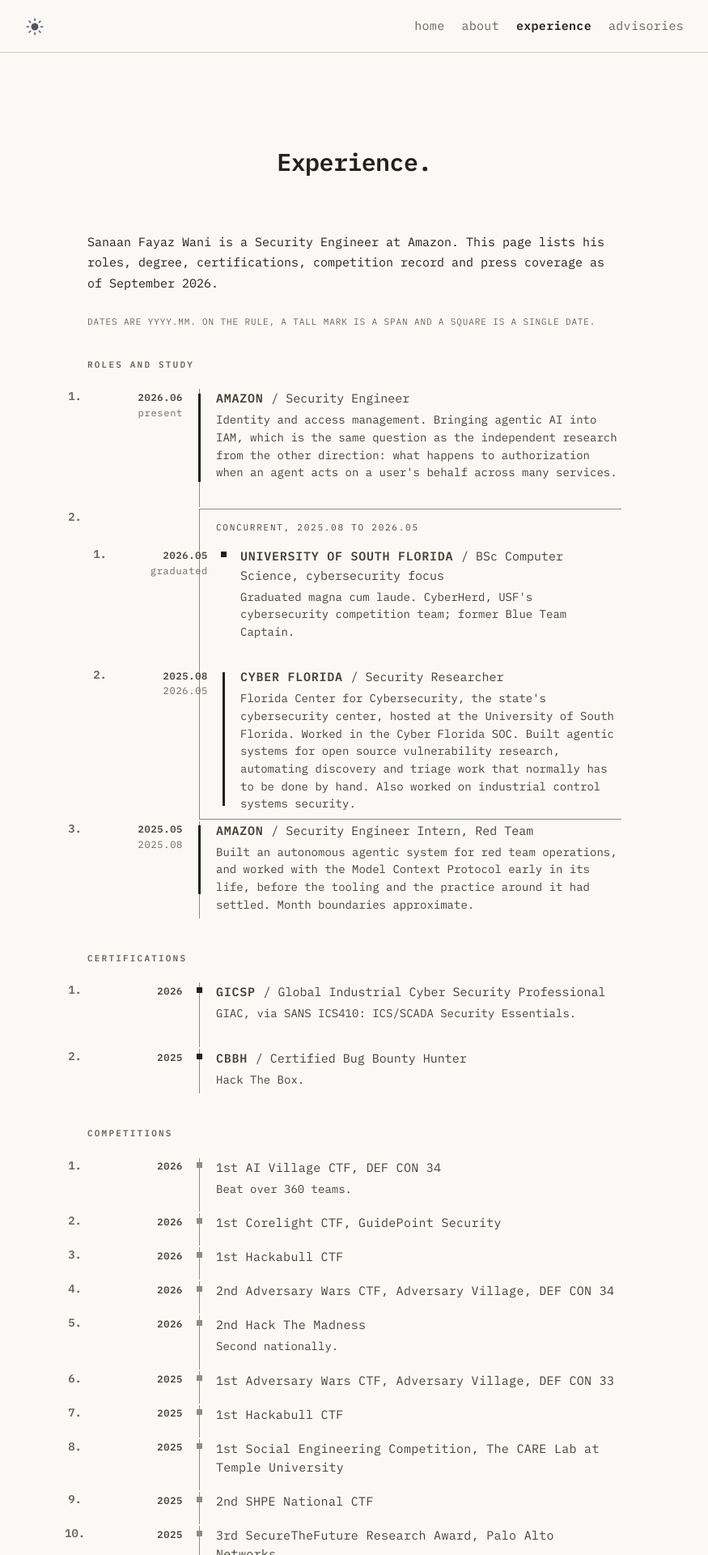
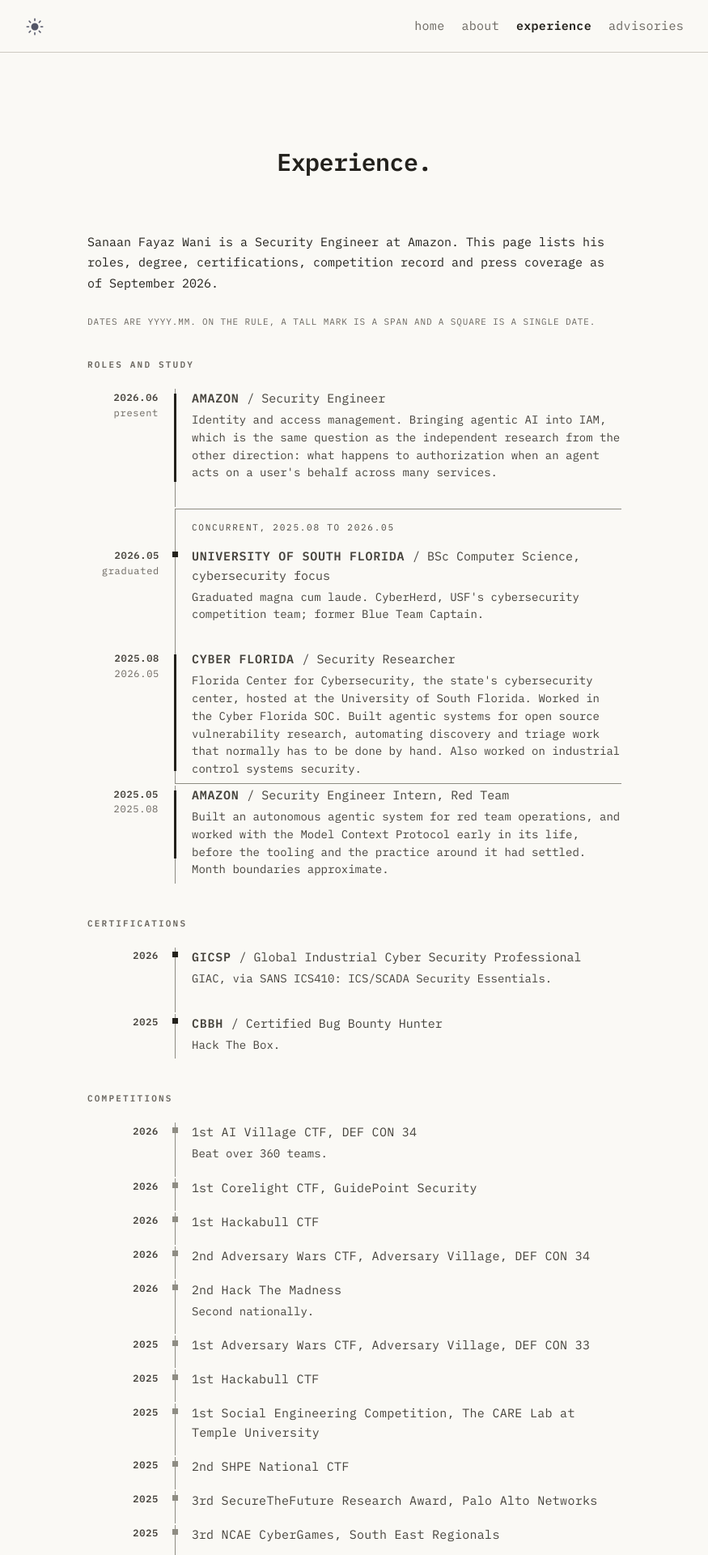
Before and after one commit to sfwani/sfwani.github.io, a Jekyll site: the page built from experience.md, in a window 1280 px wide. Shown: the top 1920 px of the page at 81% size, without its empty margins (202-1077 px from the left). Built offline with Jekyll 4.4.1, drawn with Linux system fonts in a browser that asks for light colours.

Commit message:
Suppress the theme's generated list counters in the experience stream
The theme numbers ol items with ol li::before{content:counter(li) "."},
which list-style:none cannot remove because it is a generated pseudo
element, not a native marker. The stream rendered 1. 2. 3. down the left
margin, a nested 1. 2. inside the concurrency bracket, and 1. through 13.
beside every competition row.

Found by rendering the page and looking at it, not by reading the CSS.

```diff
--- a/_sass/main.scss
+++ b/_sass/main.scss
@@ -425,3 +425,15 @@
 .exp.exp--rule .rl-title       { text-transform: uppercase; }
 .exp.exp--rule .rl-title span,
 .exp.exp--rule .rl-comps .rl-title { text-transform: none; }
+
+// The theme numbers every ol item with a generated counter:
+//   ol li{counter-increment:li;padding-left:2em}
+//   ol li::before{content:counter(li) "."; position:absolute; left:0}
+// list-style:none does not suppress a generated ::before, so the experience
+// stream rendered 1. 2. 3. down the margin and 1.-13. beside the competitions.
+.exp.exp--rule ol li,
+.exp.exp--rule ol > li {
+  counter-increment: none;
+  padding-left: 0;
+}
+.exp.exp--rule ol li::before { content: none; }
```
Also changed, not shown: advisories.md (+1 -1 lines).
